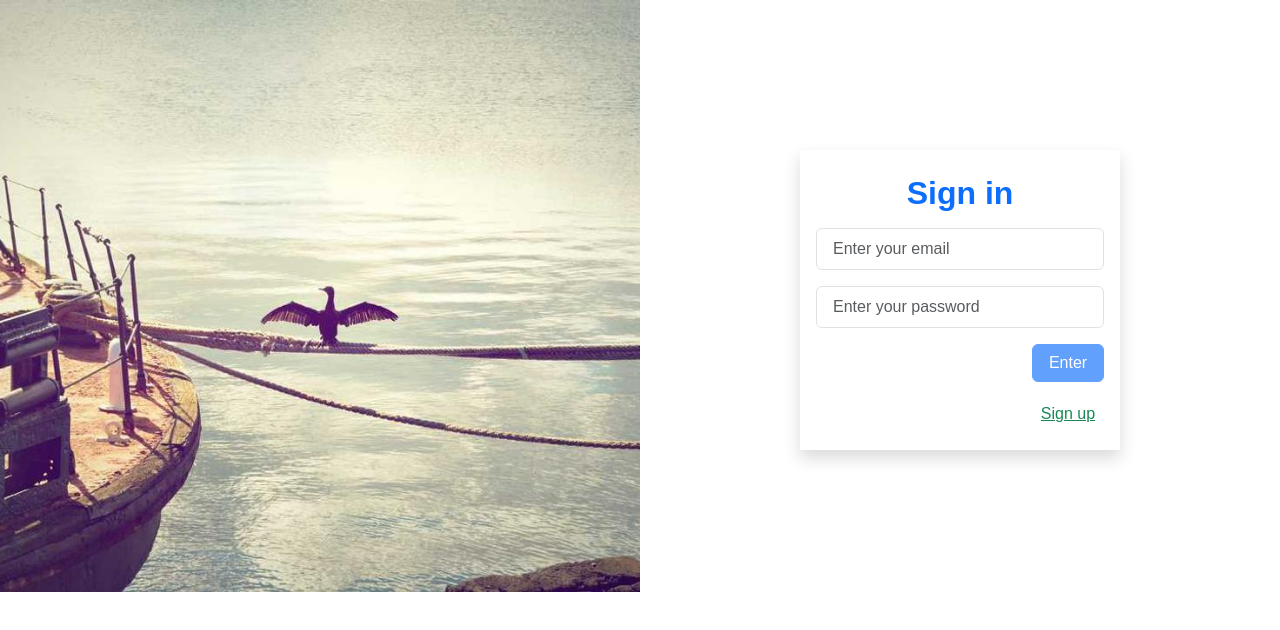
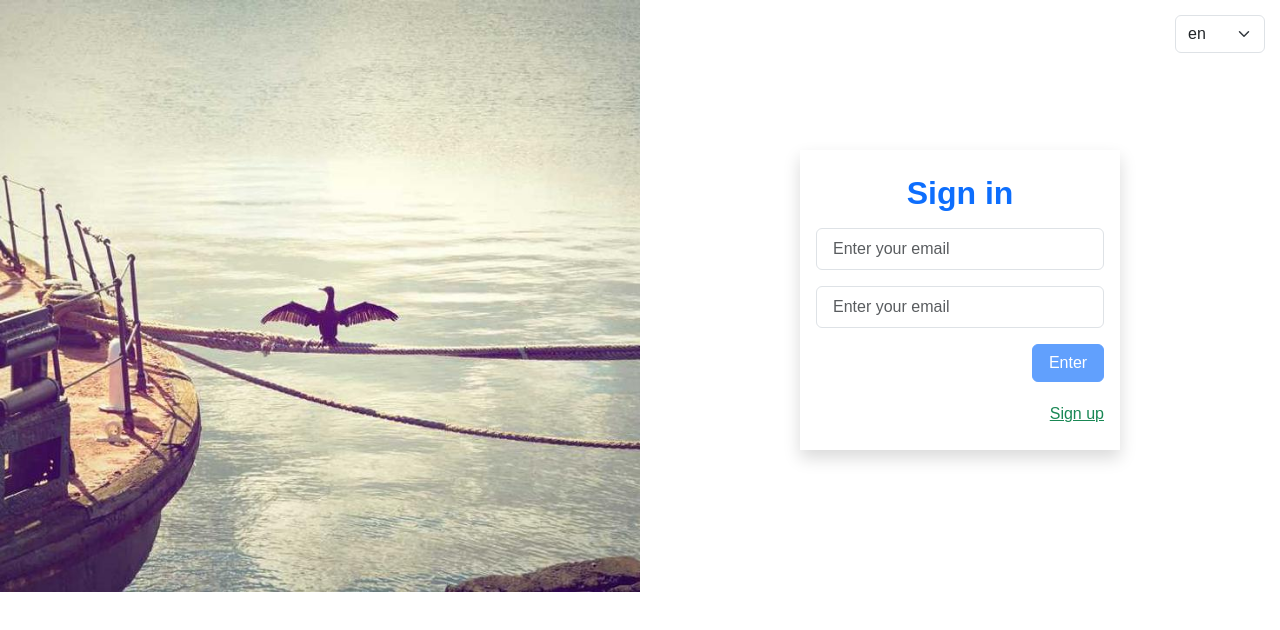
Before and after one commit to rahmatulloh19/react_blog_app, a React (Vite) app: page / in a window 1280 px wide. Shown: the top 630 px of the page. Built offline with nearby package versions, Linux system fonts and the light colour scheme.

Commit message:
sing in page prepare to localization

```diff
--- a/src/components/Header/Header.jsx
+++ b/src/components/Header/Header.jsx
@@ -8,6 +8,7 @@ import { meContext } from "../../context/meContext";
 
 export const Header = () => {
 	const { me, setMe } = useContext(meContext);
+	console.log(me);
 	const { setToken } = useContext(tokenContext);
 
 	const navigate = useNavigate();
--- a/src/context/meContext.jsx
+++ b/src/context/meContext.jsx
@@ -3,6 +3,6 @@ import { createContext, useState } from "react";
 export const meContext = createContext();
 
 export const MeProvider = ({ children }) => {
-	const [me, setMe] = useState({});
+	const [me, setMe] = useState(JSON.parse(localStorage.getItem("me")) || {});
 	return <meContext.Provider value={{ me, setMe }}>{children}</meContext.Provider>;
 };
--- /dev/null
+++ b/src/lang/index.js
@@ -0,0 +1,35 @@
+export const lang = {
+	en: {
+		singIn: {
+			title: "Sign in",
+			emailHolder: "Enter your email",
+			emailRequired: "Email is required",
+			passwordHolder: "Enter your password",
+			passwordRequired: "Password is required",
+			btn: "Enter",
+			goSignUp: "Sign up",
+		},
+	},
+	ru: {
+		singIn: {
+			title: "Войдите",
+			emailHolder: "Введите свой адрес электронной почты",
+			emailRequired: "Требуется адрес электронной почты",
+			passwordHolder: "Введите свой пароль",
+			passwordRequired: "Требуется пароль",
+			btn: "Введите",
+			goSignUp: "Зарегистрироваться",
+		},
+	},
+	uz: {
+		singIn: {
+			title: "Kirish",
+			emailHolder: "Elektron pochtangizni kiriting",
+			emailRequired: "Elektron pochta kiritish majburiy",
+			passwordHolder: "Parolingizni kiriting",
+			passwordRequired: "Parol kiriting majburiy",
+			btn: "Kirish",
+			goSignUp: "Ro'yxatdan o'tish",
+		},
+	},
+};
--- a/src/pages/Private/Home/Home.jsx
+++ b/src/pages/Private/Home/Home.jsx
@@ -11,9 +11,7 @@ export const Home = () => {
 				// for rendering last posts
 				setLastPosts(res.data.reverse().slice(0, 5));
 			})
-			.catch((err) => {
-				console.log(err);
-			});
+			.catch((err) => {});
 	}, []);
 
 	return (
--- a/src/pages/Public/SignIn/SignIn.jsx
+++ b/src/pages/Public/SignIn/SignIn.jsx
@@ -6,16 +6,19 @@ import "react-toastify/dist/ReactToastify.css";
 import image from "../../../assets/50-736x681.jpg";
 import { tokenContext } from "../../../context/tokenContext";
 import { meContext } from "../../../context/meContext";
+import { lang } from "../../../lang";
 
 export const SignIn = () => {
+	const [langValue, setLangValue] = useState("en");
+
 	const { setToken } = useContext(tokenContext);
 	const { setMe } = useContext(meContext);
 
 	const userEmail = useRef(null);
 	const userPassword = useRef(null);
 
-	const [emailError, setEmailError] = useState("Email is required");
-	const [passwordError, setPasswordError] = useState("Password is required");
+	const [emailError, setEmailError] = useState(lang[langValue].singIn.emailRequired);
+	const [passwordError, setPasswordError] = useState(lang[langValue].singIn.passwordRequired);
 
 	const [emailTouched, setEmailTouched] = useState(false);
 	const [passwordTouched, setPasswordTouched] = useState(false);
@@ -83,6 +86,10 @@ export const SignIn = () => {
 		}
 	};
 
+	const handleChangeSelect = (evt) => {
+		setLangValue(evt.target.value);
+	};
+
 	useEffect(() => {
 		if (!emailError.length && !passwordError.length) {
 			setStatusForm(true);
@@ -91,13 +98,23 @@ export const SignIn = () => {
 
 	return (
 		<>
-			<div className="d-flex align-items-center overflow-hidden">
+			<div className="d-flex align-items-center overflow-hidden position-relative">
 				<img className="w-50" src={image} alt="" />
+				<select
+					className="position-absolute form-select"
+					style={{ right: "15px", top: "15px", width: "90px" }}
+					onChange={handleChangeSelect}>
+					<option value="en">en</option>
+					<option value="uz">uz</option>
+					<option value="ru">ru</option>
+				</select>
 				<div
 					className="flex-grow-1 d-flex flex-column align-items-center h-100"
 					style={{ paddingTop: "150px" }}>
 					<div className="inner w-50 shadow p-3 py-4">
-						<h1 className="d-block text-center fs-2 text-primary fw-bolder mb-3">Sign in</h1>
+						<h1 className="d-block text-center fs-2 text-primary fw-bolder mb-3">
+							{lang[langValue].singIn.title}
+						</h1>
 
 						<form className="w-100 d-flex flex-column gap-3" onSubmit={handleSubmit}>
 							<label>
@@ -106,7 +123,7 @@ export const SignIn = () => {
 										emailTouched && emailError && "is-invalid"
 									} ${!emailError && "is-valid"}`}
 									type="email"
-									placeholder="Enter your email"
+									placeholder={lang[langValue].singIn.emailHolder}
 									ref={userEmail}
 									required
 									onBlur={() => setEmailTouched(true)}
@@ -122,7 +139,7 @@ export const SignIn = () => {
 										passwordTouched && passwordError && "is-invalid"
 									} ${!passwordError && "is-valid"}`}
 									type="password"
-									placeholder="Enter your password"
+									placeholder={lang[langValue].singIn.emailHolder}
 									ref={userPassword}
 									required
 									onBlur={() => setPasswordTouched(true)}
@@ -136,10 +153,10 @@ export const SignIn = () => {
 							<button
 								className={`btn btn-primary mb-1 w-25 ms-auto ${!statusForm ? "disabled" : ""}`}
 								type="submit">
-								Enter
+								{lang[langValue].singIn.btn}
 							</button>
-							<Link className="d-block ms-auto w-25 text-center text-success" to="/sign_up">
-								Sign up
+							<Link className="d-block ms-auto text-center text-success" to="/sign_up">
+								{lang[langValue].singIn.goSignUp}
 							</Link>
 						</form>
 					</div>
```
Also changed, not shown: src/context/langContext.jsx (added, +8 -0 lines).
